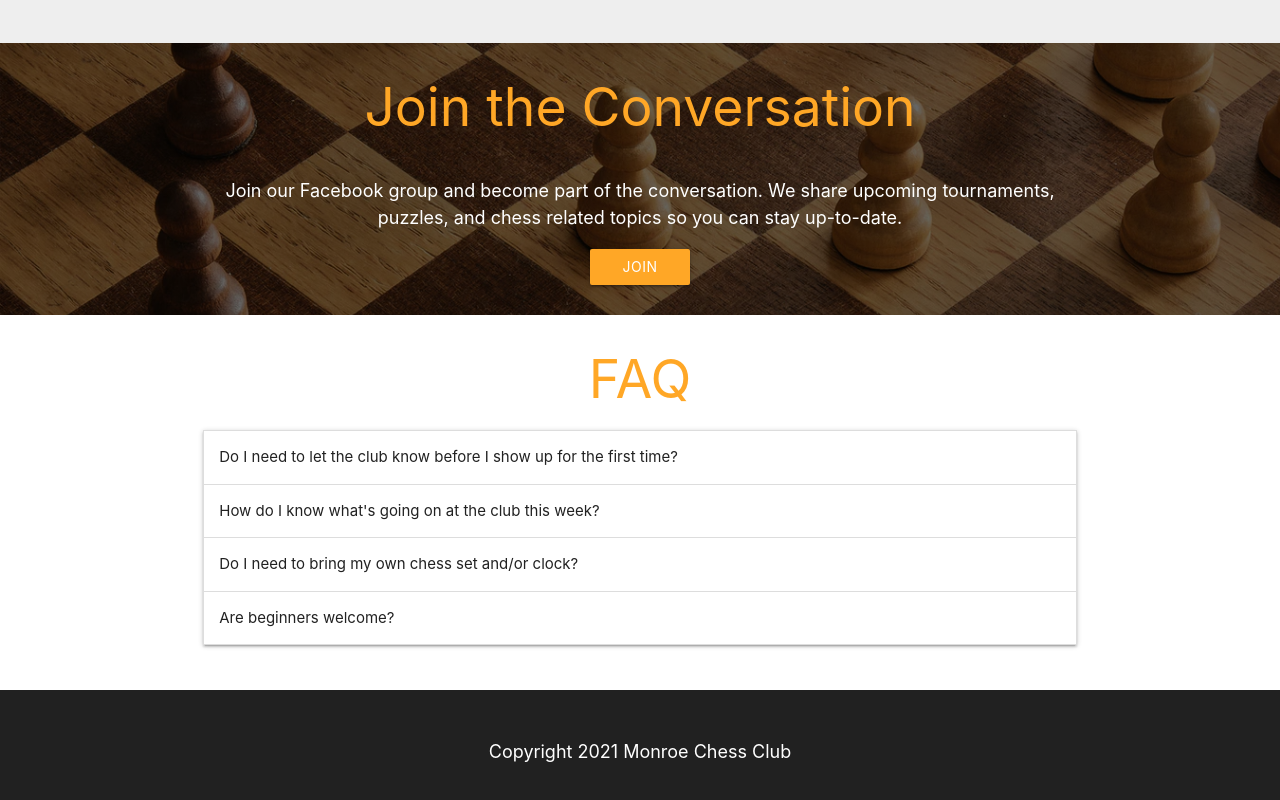
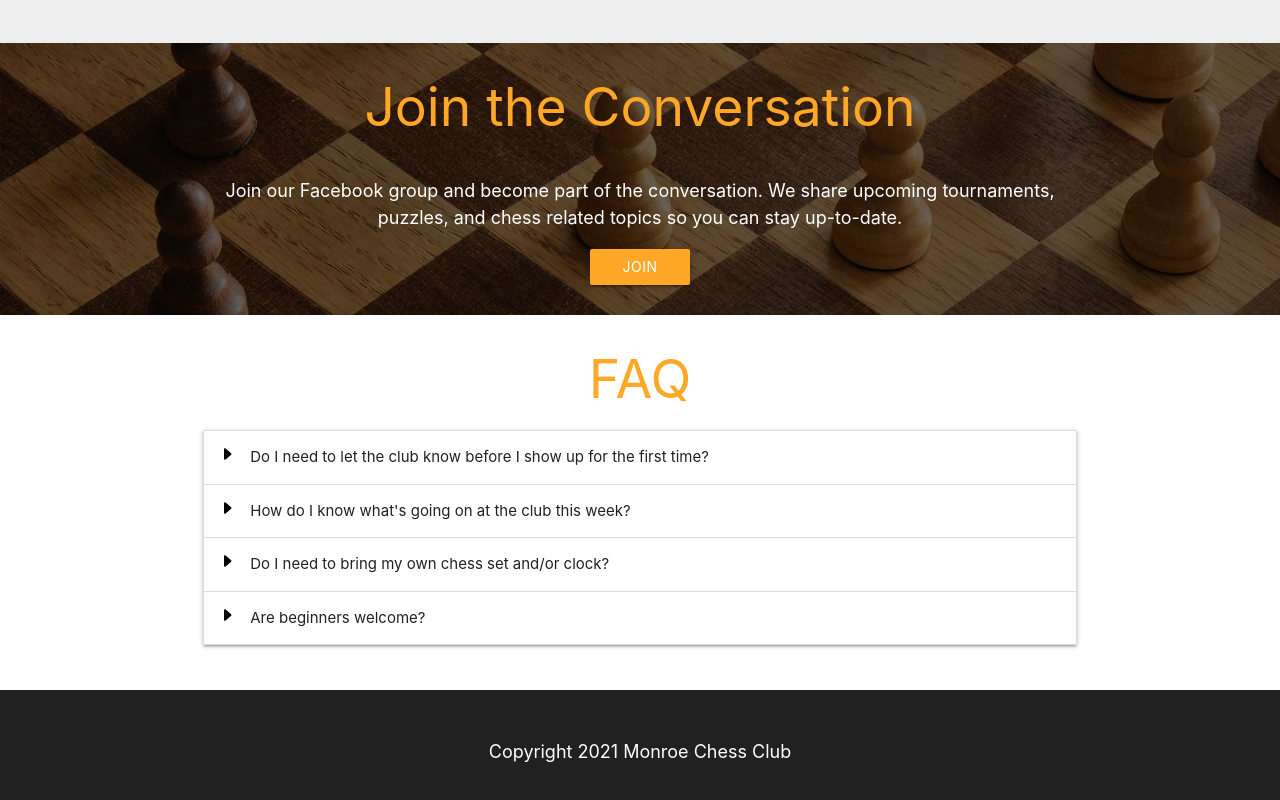
Before and after one commit to brian101co/monroe_chess_club, a plain HTML site: page index.html in a window 1280 px wide. Shown: the part 1514-2314 px from the top of the page. Drawn offline with nearby package versions, Linux system fonts and the light colour scheme.

Commit message:
added carets to accordion, adjusted nav paddings

```diff
--- a/assets/css/index.css
+++ b/assets/css/index.css
@@ -3,7 +3,7 @@ html {
 }
 
 .nav-wrapper {
-    padding-left: 1rem;
+    padding: 0 2rem;
 }
 
 .hero {
@@ -106,6 +106,10 @@ footer {
     right: 30px;
 }
 
+.caret {
+    padding-right: 1rem;
+}
+
 @media screen and (max-width: 500px) {
     nav .brand-logo {
         font-size: 1.5rem;
--- a/assets/js/index.js
+++ b/assets/js/index.js
@@ -7,8 +7,17 @@ document.addEventListener('DOMContentLoaded', function () {
     var year = new Date().getFullYear();
     var sidenav = M.Sidenav.init(navElems);
 
-    M.Collapsible.init(FAQelems);
     M.Carousel.init(carouselElems);
+    M.Collapsible.init(FAQelems, {
+      onOpenStart: function (listElem) {
+        listElem.querySelector(".caret").innerHTML =
+          '<img src="assets/images/caret-down.svg" alt="Tab Open Icon">';
+      },
+      onCloseStart: function (listElem) {
+        listElem.querySelector(".caret").innerHTML =
+          '<img src="assets/images/caret-right.svg" alt="Tab Closed Icon">';
+      },
+    });
 
     for (var child of navElems.children) {
         child.addEventListener("click", function(){
--- a/index.html
+++ b/index.html
@@ -95,19 +95,19 @@
                         <h2 class="center-align orange-text text-lighten-1">FAQ</h2>
                           <ul class="collapsible">
                             <li>
-                                <div class="collapsible-header">Do I need to let the club know before I show up for the first time?</div>
+                                <div class="collapsible-header"><span class="caret"><img src="assets/images/caret-right.svg" alt="Tab Closed Icon"></span>Do I need to let the club know before I show up for the first time?</div>
                                 <div class="collapsible-body grey lighten-4">No. Anytime the club is meeting, you are welcome to stop by at your convenience.</div>
                             </li>
                             <li>
-                                <div class="collapsible-header">How do I know what's going on at the club this week?</div>
+                                <div class="collapsible-header"><span class="caret"><img src="assets/images/caret-right.svg" alt="Tab Closed Icon"></span>How do I know what's going on at the club this week?</div>
                                 <div class="collapsible-body grey lighten-4">Please see our <a href="https://www.facebook.com/groups/1011946452313837/">Facebook Group</a> for events and updates.</div>
                             </li>
                             <li>
-                                <div class="collapsible-header">Do I need to bring my own chess set and/or clock?</div>
+                                <div class="collapsible-header"><span class="caret"><img src="assets/images/caret-right.svg" alt="Tab Closed Icon"></span>Do I need to bring my own chess set and/or clock?</div>
                                 <div class="collapsible-body grey lighten-4">Bringing your own set and clock is encouraged, but not required.</div>
                             </li>
                             <li>
-                                <div class="collapsible-header">Are beginners welcome?</div>
+                                <div class="collapsible-header"><span class="caret"><img src="assets/images/caret-right.svg" alt="Tab Closed Icon"></span>Are beginners welcome?</div>
                                 <div class="collapsible-body grey lighten-4">Yes! Everyone is welcome, all skill levels and ages.</div>
                             </li>
                         </ul>
```
Also changed, not shown: assets/images/caret-down.svg (added), assets/images/caret-right.svg (added).
